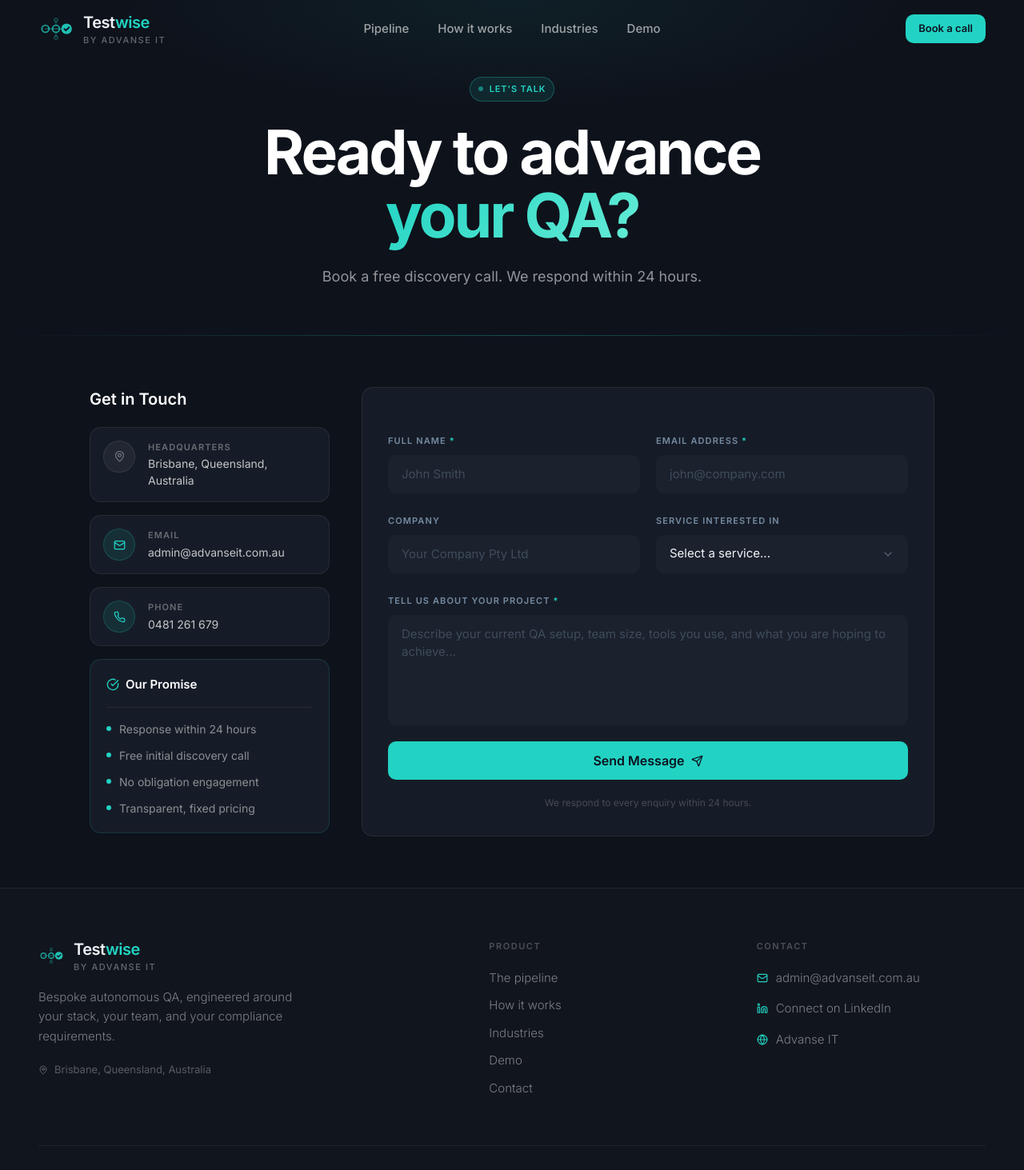
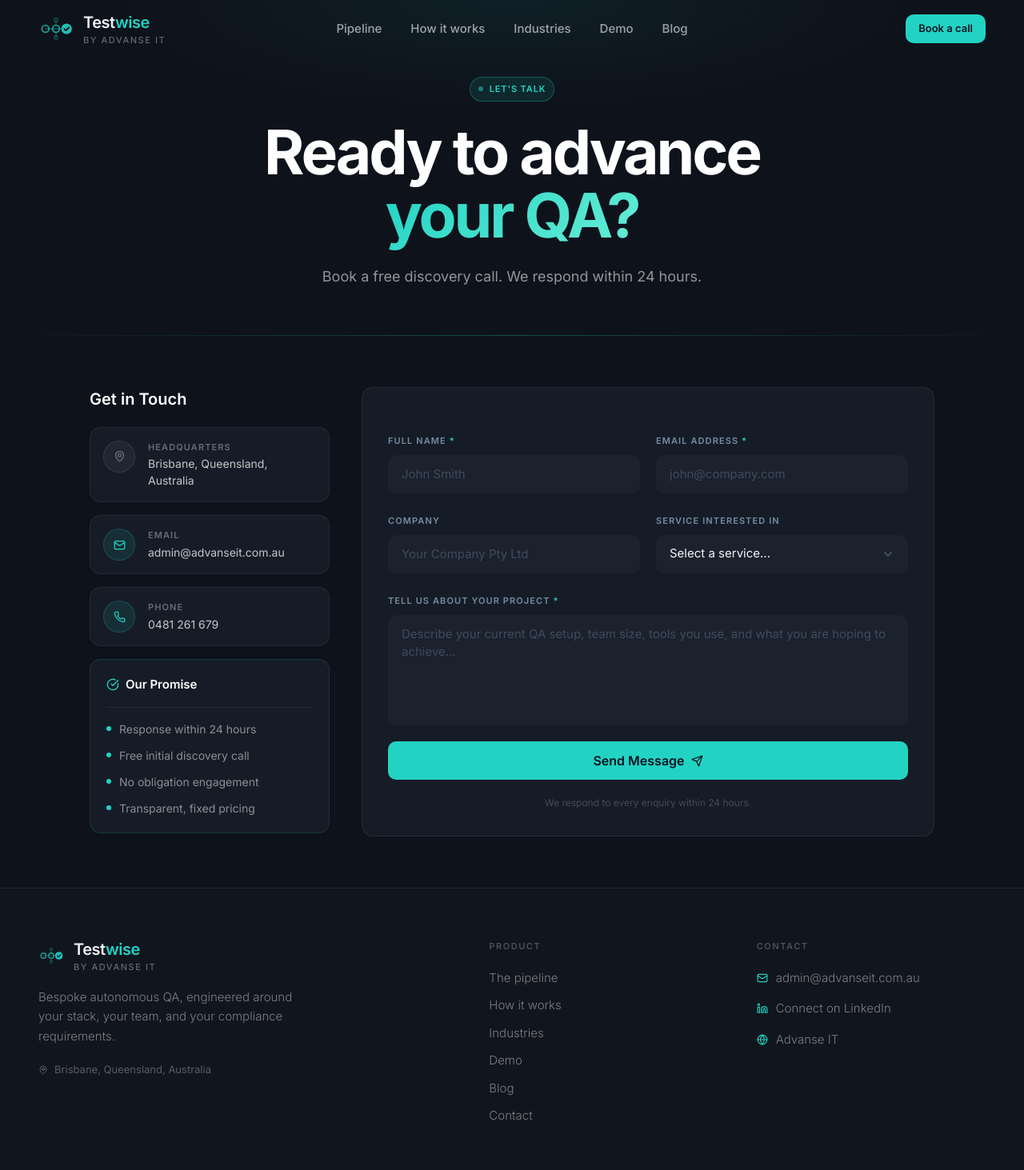
Before and after one commit to Advanse-IT/testwise, a React (Vite) app: page /contact in a window 1280 px wide. Shown: the top 1463 px of the page at 80% size. Built offline with nearby package versions, Linux system fonts and the light colour scheme.

Commit message:
Add Blog

```diff
--- a/src/components/layout/Footer.jsx
+++ b/src/components/layout/Footer.jsx
@@ -9,6 +9,7 @@
   { to:'/how-it-works',  label:'How it works' },
   { to:'/industries',    label:'Industries'   },
   { to:'/demo',          label:'Demo'         },
+  { to:'https://advanseit.com.au/blog?category=Testwise', label:'Blog', external:true },
   { to:'/contact',       label:'Contact'      },
 ]
 
@@ -39,7 +40,12 @@
           <div>
             <div className="text-[11px] font-semibold tracking-[0.14em] uppercase text-white/25 mb-5">Product</div>
             <nav aria-label="Footer product navigation">
-              {NAV.map(l => (
+              {NAV.map(l => l.external ? (
+                <a key={l.to} href={l.to} target="_blank" rel="noopener noreferrer"
+                  className="block text-[15px] text-white/45 hover:text-white/80 transition-colors duration-150 mb-3 font-light">
+                  {l.label}
+                </a>
+              ) : (
                 <Link key={l.to} to={l.to}
                   className="block text-[15px] text-white/45 hover:text-white/80 transition-colors duration-150 mb-3 font-light">
                   {l.label}
--- a/src/components/layout/Navbar.jsx
+++ b/src/components/layout/Navbar.jsx
@@ -10,6 +10,7 @@
   { to: '/how-it-works',  label: 'How it works' },
   { to: '/industries',    label: 'Industries'   },
   { to: '/demo',          label: 'Demo'         },
+  { to: 'https://advanseit.com.au/blog?category=Testwise', label: 'Blog', external: true },
 ]
 
 export default function Navbar() {
@@ -50,7 +51,17 @@
           className="hidden md:flex items-center gap-1 absolute left-1/2 -translate-x-1/2"
           aria-label="Main navigation"
         >
-          {LINKS.map(l => (
+          {LINKS.map(l => l.external ? (
+            <a
+              key={l.to}
+              href={l.to}
+              target="_blank"
+              rel="noopener noreferrer"
+              className="relative px-4 py-2 rounded-lg text-[15px] font-medium transition-colors duration-150 whitespace-nowrap text-white/60 hover:text-white hover:bg-white/[0.05]"
+            >
+              {l.label}
+            </a>
+          ) : (
             <NavLink
               key={l.to}
               to={l.to}
@@ -105,7 +116,18 @@
           className="fixed top-[72px] inset-x-0 z-40 md:hidden bg-[#111827] border-b border-white/[0.07] shadow-2xl"
         >
           <div className="px-4 py-4 flex flex-col gap-1">
-            {LINKS.map(l => (
+            {LINKS.map(l => l.external ? (
+              <a
+                key={l.to}
+                href={l.to}
+                target="_blank"
+                rel="noopener noreferrer"
+                onClick={() => setOpen(false)}
+                className="px-4 py-3.5 rounded-xl text-[17px] font-medium transition-colors text-white/65 hover:text-white hover:bg-white/[0.05]"
+              >
+                {l.label}
+              </a>
+            ) : (
               <NavLink
                 key={l.to}
                 to={l.to}
```
